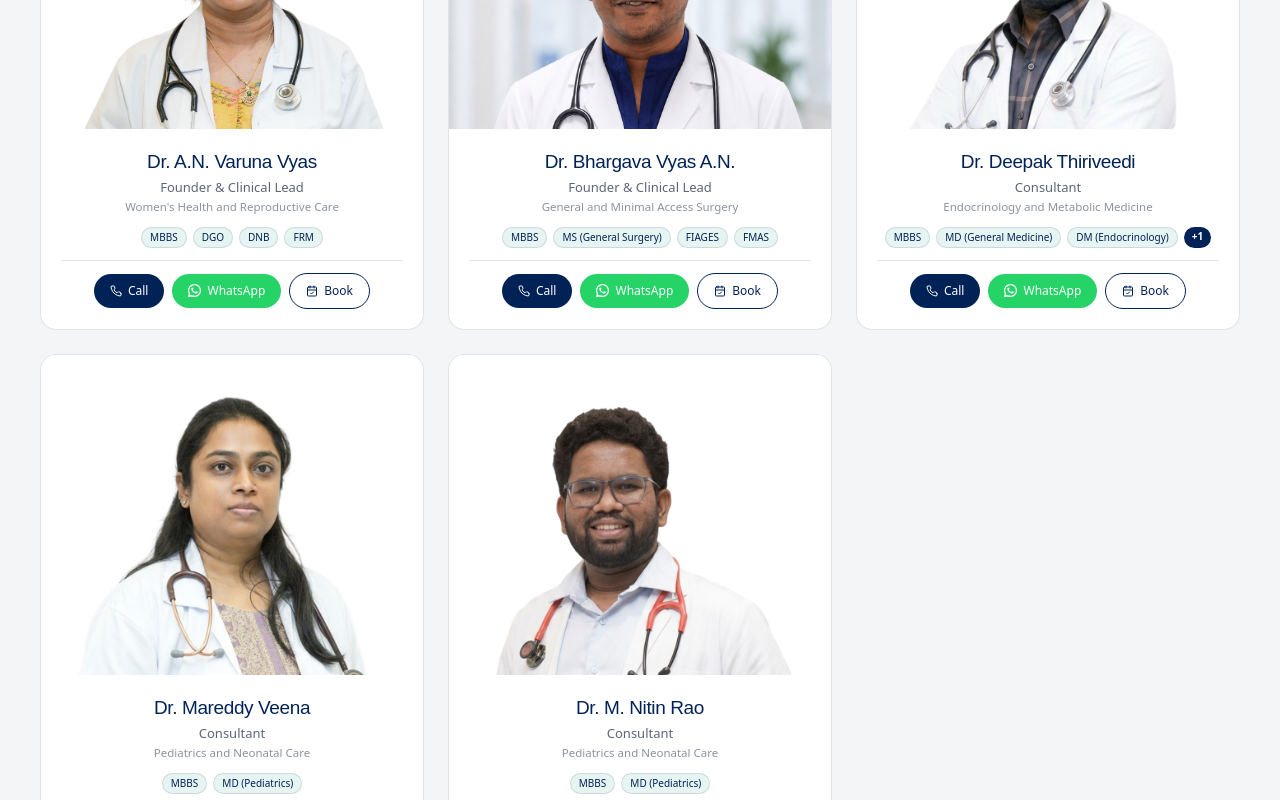
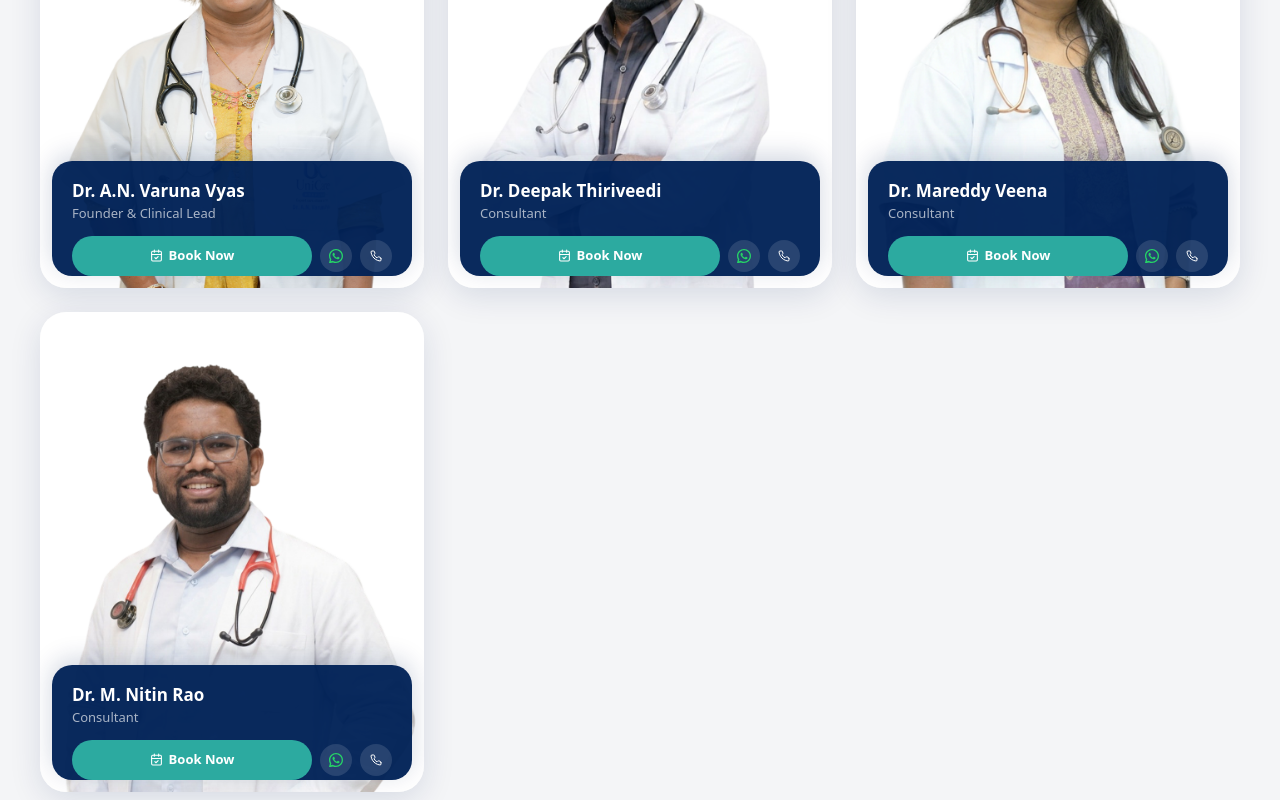
Before and after one commit to BrilliantBrains-CodeBase/unicare-website, a React (Vite) app: page /doctors in a window 1280 px wide. Shown: the part 880-1680 px from the top of the page. Built offline with nearby package versions, Linux system fonts and the light colour scheme; a web font is replaced by a local one.

Commit message:
doctor-page

```diff
--- a/src/data/doctors.js
+++ b/src/data/doctors.js
@@ -18,19 +18,6 @@ export const doctors = [
     photo: drVarunaImg,
     color: '#2CAAA0',
     bio: "Co-founder of UniCare Hospitals. Dr. Varuna leads the maternity, gynecology and reproductive medicine program, caring for women through pregnancy, fertility journeys and every stage of gynecological health. Her training in reproductive medicine (FRM) brings fertility expertise rarely available outside corporate hospitals to the neighbourhood.",
-    phone: PHONE,
-    waUrl: `https://wa.me/919090546363?text=${WA_MSG}`,
-  },
-  {
-    slug: 'dr-bhargava-vyas',
-    name: 'Dr. Bhargava Vyas A.N.',
-    qualifications: 'MBBS, MS (General Surgery), FIAGES, FMAS',
-    role: 'Founder & Clinical Lead — General and Minimal Access Surgery',
-    specialty: 'Surgery',
-    opdTimings: 'To be confirmed',
-    photo: drBhargavaImg,
-    color: '#012257',
-    bio: "Co-founder of UniCare Hospitals and fellowship-trained laparoscopic surgeon. Dr. Bhargava performs minimal access procedures for hernia, gallbladder, appendix and other abdominal conditions, and personally follows every surgical patient from first consultation to final review.",
     phone: PHONE,
     waUrl: `https://wa.me/919090546363?text=${WA_MSG}`,
   },
--- a/src/pages/Doctors/index.jsx
+++ b/src/pages/Doctors/index.jsx
@@ -1,4 +1,4 @@
-import { useState, useRef, useLayoutEffect } from 'react';
+import { useState } from 'react';
 import { motion } from 'framer-motion';
 import { Link } from 'react-router-dom';
 import SEO from '../../components/SEO';
@@ -6,113 +6,93 @@ import PageBanner from '../../components/PageBanner';
 import FilterBar from '../../components/FilterBar';
 import CTABand from '../../components/CTABand';
 import { Phone, WhatsAppIc, CalendarCheck } from '../../components/icons';
-import { fadeUp, stagger, vp } from '../../lib/animations';
+import { fadeUp, vp } from '../../lib/animations';
 import { physicianSchema } from '../../lib/schema';
 import { doctors } from '../../data/doctors';
 
-const PHONE  = '+919090546363';
-const FILTERS =['All', 'Gynecology & OB', 'Pediatrics', 'Surgery', 'Endocrinology & Diabetes', 'Orthopedics'];
+const FILTERS = ['All', 'Gynecology & OB', 'Pediatrics', 'Surgery', 'Endocrinology & Diabetes', 'Orthopedics'];
 
-// Renders qualification pills, clipping to a single line and showing "+N" for overflow
-function QualPills({ qualString }) {
-  const containerRef = useRef(null);
-  const [maxV, setMaxV]  = useState(null);
-  const quals = qualString.split(', ');
-
-  // Reset measurement when qualifications change (e.g. after filter switch)
-  useLayoutEffect(() => { setMaxV(null); }, [qualString]);
-
-  // Measure after every render; bail out once measured
-  useLayoutEffect(() => {
-    if (maxV !== null) return;
-    const el = containerRef.current;
-    if (!el) return;
-    const pills = [...el.querySelectorAll('[data-pill]')];
-    if (!pills.length) return;
-    const base = pills[0].offsetTop;
-    let count = 0;
-    for (const p of pills) {
-      if (p.offsetTop > base + 2) break;
-      count++;
-    }
-    setMaxV(count);
-  });
-
-  const shown = maxV !== null ? quals.slice(0, maxV) : quals;
-  const extra = maxV !== null ? quals.length - maxV : 0;
+function DoctorCard({ doc }) {
+  const shortRole = doc.role.split('—')[0].trim();
+  const fullRole  = doc.role.split('—')[1]?.trim() ?? doc.role;
+  const waLink    = `https://wa.me/919090546363?text=${encodeURIComponent(`Hello, I'd like to book an appointment with ${doc.name}.`)}`;
 
   return (
-    <div ref={containerRef} className="flex flex-wrap justify-center gap-1.5">
-      {shown.map(q => (
-        <span
-          key={q}
-          data-pill
-          className="px-2 py-0.5 rounded-full text-[10px] font-medium border border-(--line) text-(--navy) shrink-0"
-          style={{ background: 'var(--teal-soft)' }}
-        >
-          {q}
-        </span>
-      ))}
-      {extra > 0 && (
-        <span
-          className="px-2 py-0.5 rounded-full text-[10px] font-semibold text-white shrink-0"
-          style={{ background: 'var(--navy)' }}
-        >
-          +{extra}
-        </span>
-      )}
-    </div>
-  );
-}
+    <div
+      className="doctor-card"
+      style={{ aspectRatio: '4/5', boxShadow: '0 8px 32px rgba(1,34,87,0.12)' }}
+    >
+      {/* Photo — behind the expanding panel */}
+      <img
+        src={doc.photo}
+        alt={doc.name}
+        className="absolute inset-0 w-full h-full object-cover object-top"
+        loading="lazy"
+      />
 
-function DoctorCard({ doc }) {
-  const roleLabel    = doc.role.split('—')[0].trim();
-  const roleSubtitle = doc.role.split('—')[1]?.trim();
+      {/* Expanding info panel — same as DoctorsPreview */}
+      <div className="doctor-card-info" onMouseDown={(e) => e.stopPropagation()}>
 
-  return (
-    <div className="rounded-2xl overflow-hidden flex flex-col group hover-lift border border-(--line) bg-white">
-      {/* Photo */}
-      <div className="relative overflow-hidden h-72 sm:h-80" style={{ background: 'var(--teal-soft)' }}>
-        <img
-          src={doc.photo}
-          alt={doc.name}
-          className="w-full h-full object-cover object-top transition-transform duration-500 group-hover:scale-105"
-        />
-      </div>
+        {/* Always visible: name + role + action buttons */}
+        <h3 className="text-[17px] font-bold leading-snug shrink-0 text-white">
+          {doc.name}
+        </h3>
+        <p className="text-[13px] mt-0.5 mb-3 shrink-0" style={{ color: 'rgba(255,255,255,0.65)' }}>
+          {shortRole}
+        </p>
 
-      {/* Info */}
-      <div className="px-5 pt-5 pb-5 flex flex-col gap-3 text-center">
-        <div>
-          <h3 className="font-display text-[18px] sm:text-[19px] text-(--navy) leading-snug">{doc.name}</h3>
-          <p className="text-[13px] text-(--muted) mt-1 leading-snug">{roleLabel}</p>
-          {roleSubtitle && (
-            <p className="text-[11.5px] mt-0.5 leading-snug" style={{ color: 'var(--muted)', opacity: 0.7 }}>{roleSubtitle}</p>
-          )}
+        <div className="flex items-center gap-2 shrink-0 pb-4" onClick={(e) => e.stopPropagation()}>
+          <Link
+            to="/book-an-appointment"
+            className="flex-1 min-w-0 h-10 flex items-center justify-center gap-1.5 rounded-full text-[13px] font-semibold text-white hover:opacity-85 cursor-pointer"
+            style={{ background: 'var(--teal)' }}
+            aria-label="Book an appointment"
+          >
+            <CalendarCheck s={13} c="#fff" />
+            Book Now
+          </Link>
+          <a
+            href={waLink}
+            target="_blank" rel="noopener noreferrer"
+            aria-label="WhatsApp"
+            className="h-8 w-8 shrink-0 rounded-full flex items-center justify-center hover:opacity-80 cursor-pointer"
+            style={{ background: 'rgba(255,255,255,0.12)' }}
+          >
+            <WhatsAppIc s={14} c="#25D366" />
+          </a>
+          <a
+            href={`tel:${doc.phone}`}
+            aria-label="Call"
+            className="h-8 w-8 shrink-0 rounded-full flex items-center justify-center hover:opacity-80 cursor-pointer"
+            style={{ background: 'rgba(255,255,255,0.12)' }}
+          >
+            <Phone s={12} c="#fff" />
+          </a>
         </div>
 
-        {/* Qualification pills — single line, overflow as "+N" */}
-        <QualPills qualString={doc.qualifications} />
+        {/* Expanded on hover: qualifications, full role, OPD timings */}
+        <div className="doctor-card-expanded-content mt-3 pb-5">
+          <div className="h-px mb-3 mt-1" style={{ background: 'rgba(255,255,255,0.12)' }} />
 
-        {/* Contact buttons */}
-        <div className="flex items-center justify-center gap-2 pt-3 border-t border-(--line) flex-wrap">
-          <a href={`tel:${doc.phone}`} className="btn-dark text-[12px]! py-2! px-4! gap-1.5!">
-            <Phone s={12} c="#fff" />
-            <span>Call</span>
-          </a>
-          <a
-            href={doc.waUrl}
-            target="_blank"
-            rel="noopener noreferrer"
-            className="btn-dark text-[12px]! py-2! px-4! gap-1.5!"
-            style={{ background: '#25D366' }}
-          >
-            <WhatsAppIc s={13} c="#fff" />
-            <span>WhatsApp</span>
-          </a>
-          <Link to="/book-an-appointment" className="btn-outline text-[12px]! py-2! px-4! gap-1.5!">
-            <CalendarCheck s={12} />
-            <span>Book</span>
-          </Link>
+          <p className="text-[13px] leading-relaxed mb-2.5" style={{ color: 'rgba(255,255,255,0.65)' }}>
+            {doc.qualifications}
+          </p>
+
+          <p className="text-[13.5px] font-semibold mb-3" style={{ color: 'var(--teal)' }}>
+            {fullRole}
+          </p>
+
+          <div className="h-px mb-3" style={{ background: 'rgba(255,255,255,0.12)' }} />
+
+          <div>
+            <p className="text-[11px] font-bold uppercase tracking-wider mb-1.5"
+               style={{ color: 'rgba(255,255,255,0.40)' }}>
+              OPD Timings
+            </p>
+            <p className="text-[13px] leading-relaxed whitespace-pre-line text-white">
+              {doc.opdTimings}
+            </p>
+          </div>
         </div>
       </div>
     </div>
```
